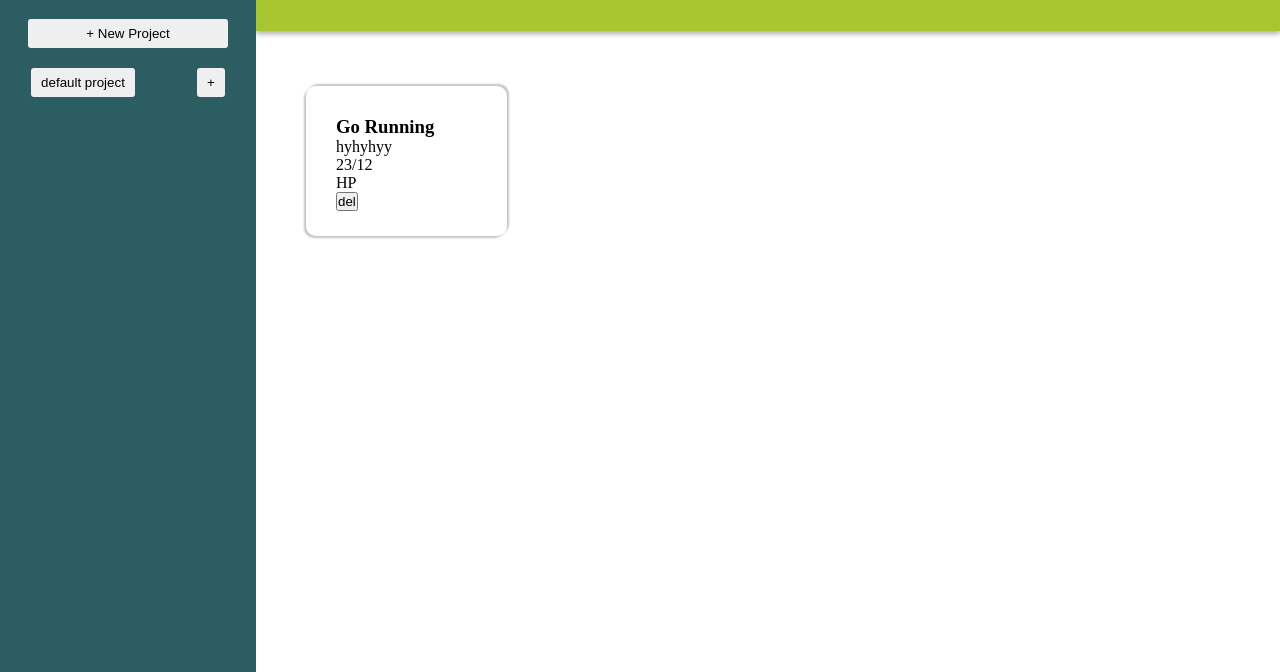
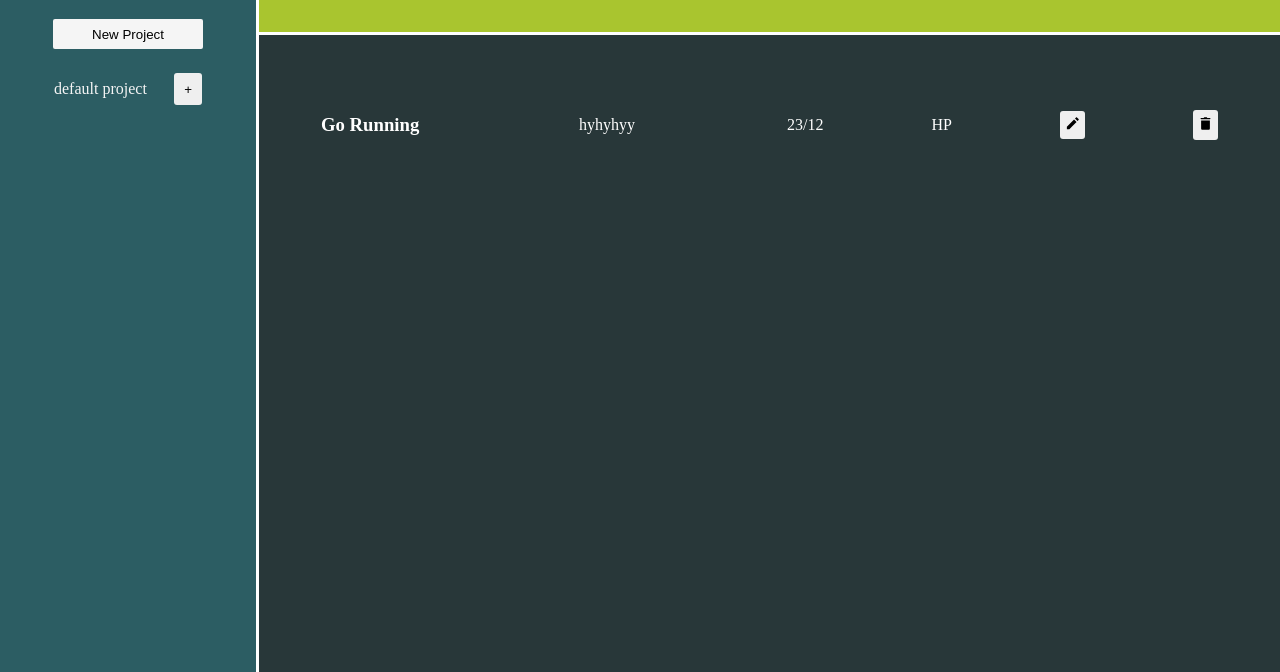
Before and after one commit to ShreyasKR8/todo-list, a website built with webpack: page src/index.html in a window 1280 px wide. Shown: the part 128-800 px from the top of the page. Built offline with nearby package versions, Linux system fonts and the light colour scheme.

Commit message:
Added svgs for edit and delete buttons, redesigned todo card to flex.
Removed '+' from 'New Project' btn

background color changes, changed main-content
from grid to flex to redesign todo card.

```diff
--- a/src/components/display.js
+++ b/src/components/display.js
@@ -3,7 +3,14 @@ import state from "./state";
 
 const mainContentDiv = document.querySelector(".main-content");
 const projectsDiv = document.querySelector(".projects");
+let selectedProjectDiv = null;
 const dialog = document.querySelector("dialog");
+const DELETE_ICON_SVG = `<svg xmlns="http://www.w3.org/2000/svg" x="0px" y="0px" width="15" height="15" viewBox="0 0 24 24">
+    <path d="M 10 2 L 9 3 L 5 3 C 4.448 3 4 3.448 4 4 C 4 4.552 4.448 5 5 5 L 7 5 L 17 5 L 19 5 C 19.552 5 20 4.552 20 4 C 20 3.448 19.552 3 19 3 L 15 3 L 14 2 L 10 2 z M 5 7 L 5 20 C 5 21.105 5.895 22 7 22 L 17 22 C 18.105 22 19 21.105 19 20 L 19 7 L 5 7 z"></path>
+    </svg>`;
+const EDIT_ICON_SVG = `<svg xmlns="http://www.w3.org/2000/svg" x="0px" y="0px" width="15" height="15" viewBox="0 0 24 24">
+    <path d="M 18.414062 2 C 18.158188 2 17.902031 2.0974687 17.707031 2.2929688 L 16 4 L 20 8 L 21.707031 6.2929688 C 22.098031 5.9019687 22.098031 5.2689063 21.707031 4.8789062 L 19.121094 2.2929688 C 18.925594 2.0974687 18.669937 2 18.414062 2 z M 14.5 5.5 L 3 17 L 3 21 L 7 21 L 18.5 9.5 L 14.5 5.5 z"></path>
+    </svg>`;
 
 function addEventListenersForBtn(btnEle) {
     btnEle.addEventListener("click", () => {
@@ -14,24 +21,30 @@ function addEventListenersForBtn(btnEle) {
 function addDefaultProject(projectName) {
     mainContentDiv.replaceChildren();
     const projectDiv = document.createElement("div");
-    projectDiv.className = "project";
+    projectDiv.className = "project default-project";
     projectsDiv.appendChild(projectDiv);
-
-    const projectBtn = document.createElement("button");
-    projectBtn.className = "project-btn";
-    projectBtn.innerText = projectName;
-    projectBtn.addEventListener("click", () => {
+    projectDiv.addEventListener("click", () => {
+        if(selectedProjectDiv) {
+            selectedProjectDiv.classList.remove("highlight-project")
+        }
+        projectDiv.classList.add("highlight-project");
+        selectedProjectDiv = projectDiv;
         let loadedProject = storage.loadProjectFromLocalStorage(projectName);
         state.setCurrentProject(loadedProject);
         displayProject(loadedProject);
     });
 
+
+    const projectNameEle = document.createElement("p");
+    projectNameEle.className = "project-name";
+    projectNameEle.innerText = projectName;
+
     const createTodoBtn = document.createElement("button");
-    createTodoBtn.className = "create-todo-btn";
+    createTodoBtn.className = "create-todo-btn-default";
     createTodoBtn.innerText = "+";
     addEventListenersForBtn(createTodoBtn);
 
-    projectDiv.appendChild(projectBtn);
+    projectDiv.appendChild(projectNameEle);
     projectDiv.appendChild(createTodoBtn);
 }
 
@@ -40,15 +53,20 @@ function addNewProject(projectName) {
     const projectDiv = document.createElement("div");
     projectDiv.className = "project";
     projectsDiv.appendChild(projectDiv);
-
-    const projectBtn = document.createElement("button");
-    projectBtn.className = "project-btn";
-    projectBtn.innerText = projectName;
-    projectBtn.addEventListener("click", () => {
+    projectDiv.addEventListener("click", () => {
+        if(selectedProjectDiv) {
+            selectedProjectDiv.classList.remove("highlight-project")
+        }
+        projectDiv.classList.add("highlight-project");
+        selectedProjectDiv = projectDiv;
         let loadedProject = storage.loadProjectFromLocalStorage(projectName);
         state.setCurrentProject(loadedProject);
         displayProject(loadedProject);
     });
+
+    const projectNameEle = document.createElement("p");
+    projectNameEle.className = "project-name";
+    projectNameEle.innerText = projectName;
 
     const createTodoBtn = document.createElement("button");
     createTodoBtn.className = "create-todo-btn";
@@ -57,14 +75,14 @@ function addNewProject(projectName) {
 
     const deleteProjectBtn = document.createElement("button");
     deleteProjectBtn.className = "delete-project-btn";
-    deleteProjectBtn.innerText = "X";
+    deleteProjectBtn.innerHTML = DELETE_ICON_SVG;
     deleteProjectBtn.addEventListener("click", () => {
         projectsDiv.removeChild(projectDiv);
         mainContentDiv.replaceChildren();
         storage.deleteProjectFromLocalStorage(projectName);
     });
 
-    projectDiv.appendChild(projectBtn);
+    projectDiv.appendChild(projectNameEle);
     projectDiv.appendChild(createTodoBtn);
     projectDiv.appendChild(deleteProjectBtn);
 
@@ -98,9 +116,16 @@ function displayTodos(todos) {
         todoPriority.className = "priority";
         todoPriority.innerText = todo.priority;
 
+        const editTodoBtn = document.createElement("button");
+        editTodoBtn.className = "edit-todo-btn";
+        editTodoBtn.innerHTML = EDIT_ICON_SVG;
+        editTodoBtn.addEventListener("click", () => {
+            // bring up the dialog filled with current todo card info.
+        })
+
         const deleteTodoBtn = document.createElement("button");
         deleteTodoBtn.className = "delete-todo-btn";
-        deleteTodoBtn.innerText = "del";
+        deleteTodoBtn.innerHTML = DELETE_ICON_SVG;
         deleteTodoBtn.addEventListener("click", () => {
             deleteTodo(todoCard, todo);
         })
@@ -109,6 +134,7 @@ function displayTodos(todos) {
         todoCard.appendChild(todoDesc);
         todoCard.appendChild(todoDueDate);
         todoCard.appendChild(todoPriority);
+        todoCard.appendChild(editTodoBtn);
         todoCard.appendChild(deleteTodoBtn);
 
     });
--- a/src/index.html
+++ b/src/index.html
@@ -45,7 +45,7 @@
             <div class="sidebar-title">
                 <h2>Projects</h2>
             </div>
-            <button class="new-project-btn">+ New Project</button>
+            <button class="new-project-btn">New Project</button>
             <div class="projects">
                 <!-- <div class="project default-project">
                     <button class="project-btn">default project</button>
--- a/src/style.css
+++ b/src/style.css
@@ -12,21 +12,20 @@
     "sidebar header"
     "sidebar main-content";
     height: 100vh;
-    row-gap: 5px;
 }
 
 
 header {
-    box-shadow: 0px 3px 5px rgb(179, 174, 174);
     grid-area: header;
     background: #a9c52f;
-    color: #f5f5f5;
+    color: black;
+    border-left: 3px solid white;
 }
 
 .header-title {
     width: fit-content;
     margin: 0px auto;
-    padding: 40px 0 60px;
+    padding: 30px 0 40px;
 }
 
 .sidebar {
@@ -45,23 +44,69 @@ header {
     margin: 50px auto;
 }
 
+.projects {
+    display: flex;
+    flex-direction: column;
+    gap: 20px;
+}
+
 .projects button {
     border: none;
     border-radius: 3px;
     padding: 7px 10px;
 }
 
-.new-project-btn {
+.projects .delete-project-btn {
     border: none;
     border-radius: 3px;
-    width: 200px;
+    padding: 4px 5px;
+    margin-right: 10px;
+}
+
+.new-project-btn {
+    width: 150px;
     margin: 0 auto;
-    padding: 7px 10px;
+    height: 30px;
+    background-color: #f5f5f5;
+    border-radius: 2px;
+    border: 2px solid rgba(106, 85, 85, 0);
+}
+
+.new-project-btn:hover {
+    border-color: white;
 }
 
 .project {
     display: flex;
-    justify-content: space-around;
+    border: 4px solid rgba(179, 174, 174, 0);
+    height: 40px;
+}
+
+.project:hover {
+    cursor: pointer;
+}
+
+.highlight-project {
+    border-left-color: white;
+    border-right-color: white;
+    background-color: rgba(255, 255, 255, 0.1);
+}
+
+.project-name {
+    flex-grow: 1;
+    border: none;
+    border-radius: 3px;
+    background-color: rgba(179, 174, 174, 0);
+    margin-left: 40px;
+    padding: 7px 10px;
+}
+
+.create-todo-btn-default {
+    margin-right: 50px;
+}
+
+.create-todo-btn {
+    margin-right: 15px;
 }
 
 dialog {
@@ -72,24 +117,53 @@ dialog {
 }
 
 .main-content {
+    background-color: #2c5d63;
+    background-color:#283739;
+    color: white;
     grid-area: main-content;
-    display: grid;
-    grid-template-columns: repeat(4, 1fr);
     padding: 30px;
-    /* overflow-y: auto; */
+    border-left: 3px solid white;
+    border-top: 3px solid white;
+    overflow-y: auto; /* adds a scrollbar if content overflows */
 }
 
 .todo-card {
-
-    height: 150px;
-    box-shadow: -2px 2px 2px rgb(198, 197, 197),
-    2px -2px 2px rgb(198, 197, 197);
-    border-radius: 10px;
+    display: flex;
+    justify-content: space-between;
+    align-items: center;
+    height: 80px;
+    border-radius: 5px;
+    border: 2px solid rgba(106, 85, 85, 0);
     margin: 20px;
-    padding: 30px 30px;
+    padding: 10px 10px;
 }
 
+.todo-card:hover {
+    border-color: white;
+}
 
+.todo-card .title {
+    width: 150px;
+}
+
+.todo-card .desc {
+    width: 100px;
+    overflow-x: hidden;
+}
+
+.edit-todo-btn {
+    height: 28px;
+    border: none;
+    border-radius: 3px;
+    padding: 4px 5px;
+}
+
+.delete-todo-btn {
+    height: 30px;
+    border: none;
+    border-radius: 3px;
+    padding: 4px 5px;
+}
 
 /* .first-color {
 	background: #283739;
```
